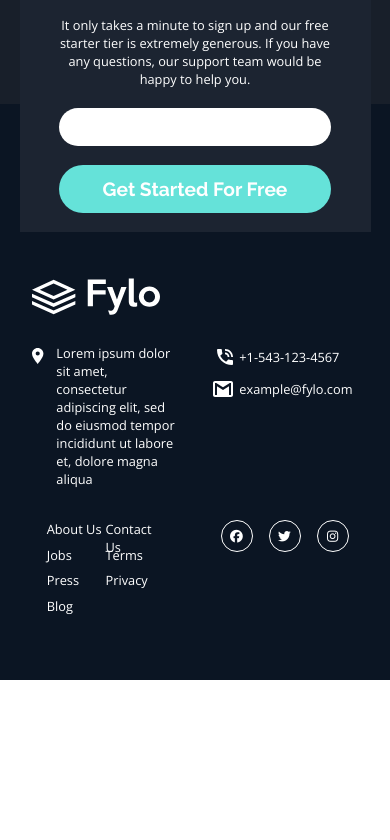
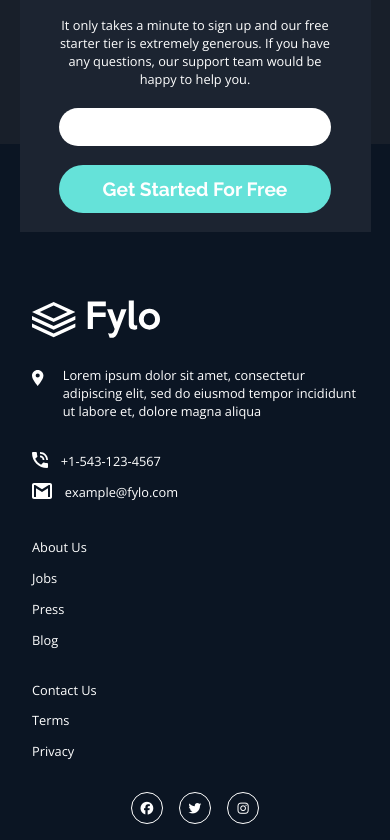
Before and after one commit to SebastianLl28/Frontend-Mentor-Fylo-dark-theme-landing-page, a plain HTML site: page index.html in a window 390 px wide. Shown: the part 3902-4742 px from the top of the page. Before the commit the page ends 4582 px from the top, so only its background shows below. Drawn offline with nearby package versions, Linux system fonts and the light colour scheme.

Commit message:
first commit

```diff
--- a/css/main.css
+++ b/css/main.css
@@ -656,6 +656,11 @@ body {
     gap: 0.8rem;
   }
 }
+@media screen and (max-width: 420px) {
+  .footer {
+    height: 58rem;
+  }
+}
 
 .form {
   height: 20rem;
@@ -813,6 +818,11 @@ body {
 .contact__icon--right {
   margin-left: auto;
 }
+@media screen and (max-width: 420px) {
+  .contact__icon {
+    margin-right: 0.5em;
+  }
+}
 @media screen and (max-width: 1200px) {
   .contact {
     grid-template-columns: 1.1fr 1fr 1.2fr 0.7fr;
@@ -828,6 +838,11 @@ body {
   .contact {
     grid-template-columns: 1fr 1fr;
     grid-template-rows: 1fr 1fr;
+  }
+}
+@media screen and (max-width: 420px) {
+  .contact {
+    grid-template-columns: 1fr;
   }
 }
 
@@ -876,6 +891,33 @@ body {
     grid-template-columns: 0.8fr 1fr;
   }
 }
+@media screen and (max-width: 420px) {
+  .record {
+    display: flex;
+    align-items: flex-start;
+    justify-content: flex-start;
+    gap: 0.5em;
+    flex-wrap: wrap;
+  }
+  .record img {
+    margin: 0;
+  }
+}
+@media screen and (max-width: 420px) and (max-width: 420px) {
+  .record img {
+    margin-right: 0.5em;
+  }
+}
+@media screen and (max-width: 420px) {
+  .record p {
+    width: 90%;
+  }
+}
+@media screen and (max-width: 420px) and (max-width: 420px) {
+  .record p {
+    width: 85%;
+  }
+}
 
 .navigations {
   padding: 1rem 2rem;
@@ -890,10 +932,28 @@ body {
   grid-template-rows: repeat(4, 2em);
   justify-items: flex-start;
 }
+@media screen and (max-width: 420px) {
+  .navigations__list {
+    display: flex;
+    flex-direction: column;
+    padding: 0;
+    width: 100%;
+    gap: 1em;
+  }
+  .navigations__list li:nth-child(4) {
+    margin-bottom: 1.5em;
+  }
+}
 @media screen and (max-width: 600px) {
   .navigations {
     padding: 1rem 1rem;
   }
 }
+@media screen and (max-width: 420px) {
+  .navigations {
+    width: 100%;
+    display: flex;
+  }
+}
 
 /*# sourceMappingURL=main.css.map */
--- a/index.html
+++ b/index.html
@@ -2,8 +2,7 @@
 <html lang="en">
 <head>
   <meta charset="UTF-8">
-  <meta name="viewport" content="width=device-width, initial-scale=1.0"> <!-- displays site properly based on user's device -->
-
+  <meta name="viewport" content="width=device-width, initial-scale=1.0">
   <link rel="icon" type="image/png" sizes="32x32" href="./images/favicon-32x32.png">
   <link rel="stylesheet" href="css/main.css">
   <link rel="preconnect" href="https://fonts.googleapis.com">
```
Also changed, not shown: design/desktop.png (added), design/phone.png (added), design/tablet.png (added), 3 other files.
